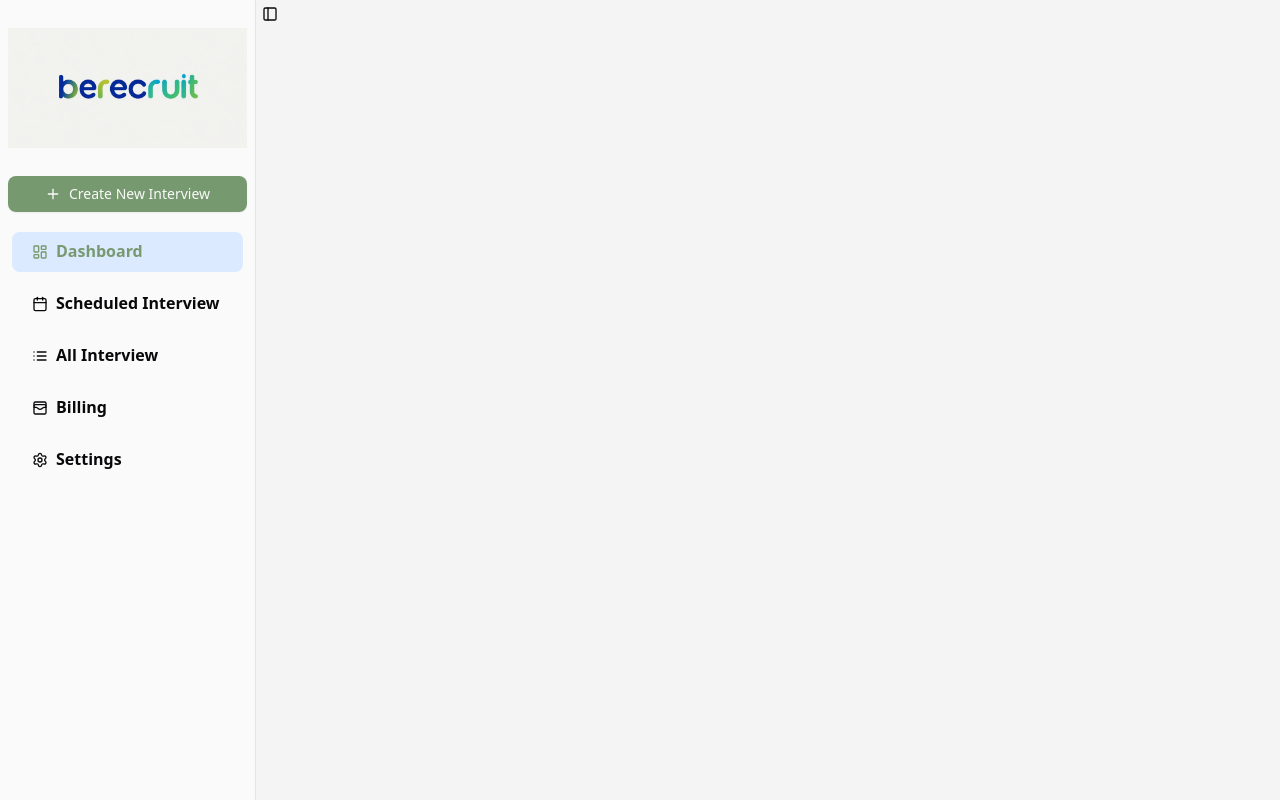
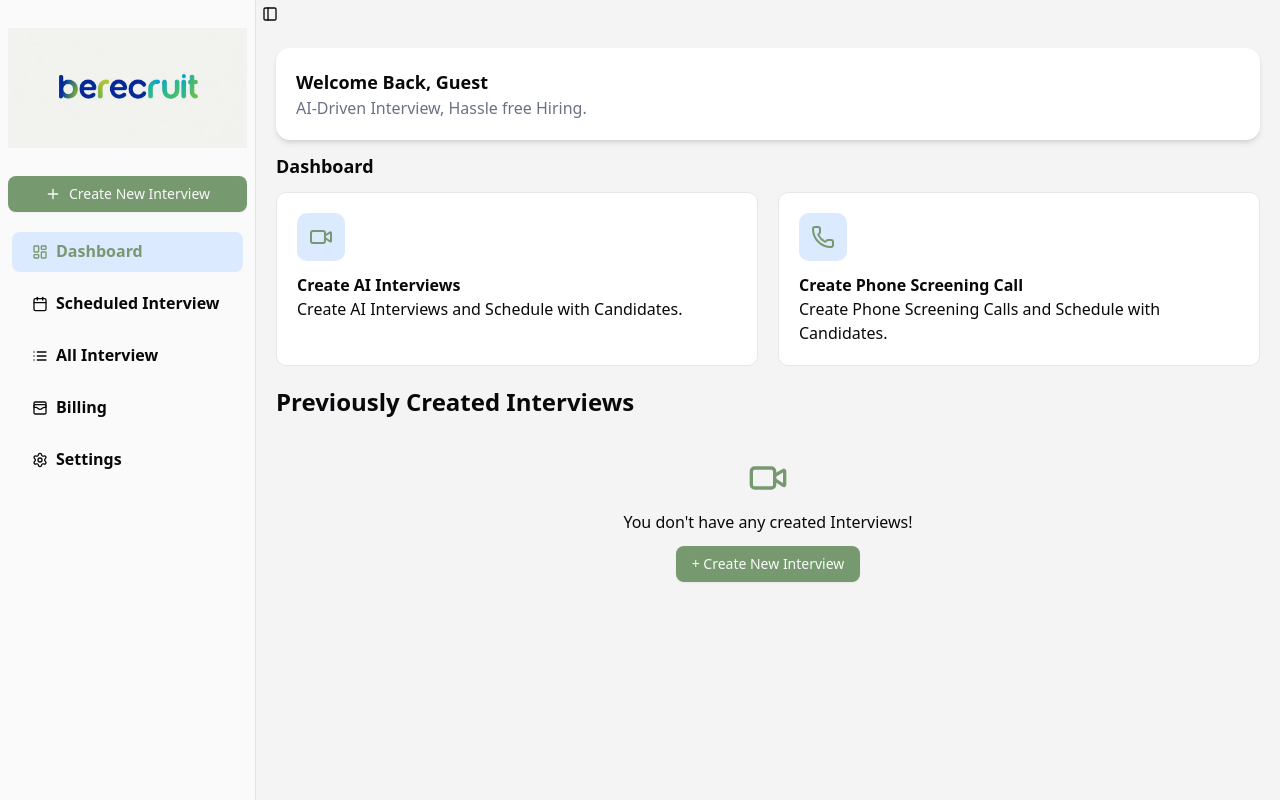
Before and after one commit to Sharanya-100/beRecruit, a Next.js app: page /dashboard in a window 1280 px wide. Built offline with nearby package versions, Linux system fonts and the light colour scheme; no server answers; the database is empty.

Commit message:
dashboard layout completed

```diff
--- /dev/null
+++ b/app/(main)/dashboard/_components/CreateOptions.jsx
@@ -0,0 +1,26 @@
+import { Phone, Video } from "lucide-react";
+import React from "react";
+
+function CreateOptions() {
+  return (
+    <div className="grid grid-cols-2 gap-5">
+      <div className="bg-white border border-gray-200 rounded-lg p-5">
+        <Video className="p-3 text-primary bg-blue-100 rounded-lg h-12 w-12 mb-3" />
+        <h2 className="font-bold">Create AI Interviews</h2>
+        <p className="text-grey-500">
+          Create AI Interviews and Schedule with Candidates.
+        </p>
+      </div>
+
+      <div className="bg-white border border-gray-200 rounded-lg p-5">
+        <Phone className="p-3 text-primary bg-blue-100 rounded-lg h-12 w-12 mb-3" />
+        <h2 className="font-bold">Create Phone Screening Call</h2>
+        <p className="text-grey-500">
+          Create Phone Screening Calls and Schedule with Candidates.
+        </p>
+      </div>
+    </div>
+  );
+}
+
+export default CreateOptions;
--- /dev/null
+++ b/app/(main)/dashboard/_components/LatestInterviewsList.jsx
@@ -0,0 +1,20 @@
+"use client"
+import { Button } from '@/components/ui/button';
+import { Camera, Video } from 'lucide-react';
+import React from 'react'
+import { useState } from 'react'
+function LatestInterviewsList() {
+    const [InterviewList,setInterviewList]=useState([]);
+      return (
+        <div className='my-5'>
+          <h2 className='font-bold text-2xl'>Previously Created Interviews</h2>
+         {InterviewList?.length==0 && <div className='p-5 flex flex-col gap-3 items-center mt-5'>
+               <Video className='h-10 w-10 text-primary '/>
+               <h2>You don't have any created Interviews!</h2>
+               <Button>+ Create New Interview</Button>
+          </div>}
+        </div>
+      );
+}
+
+export default LatestInterviewsList
--- a/app/(main)/dashboard/_components/WelcomeContainer.jsx
+++ b/app/(main)/dashboard/_components/WelcomeContainer.jsx
@@ -1,11 +1,25 @@
-import React from 'react'
+import React from "react";
+import { useUser } from "@/app/provider";
+import Image from "next/image";
 
 function WelcomeContainer() {
+  const { User } = useUser();
+
+  console.log("User in WelcomeContainer:", User);
+
   return (
-    <div>
-      <div><h1>Welcome Back,{user?.name}</h1></div>
+    <div className="bg-white p-5 rounded-xl flex justify-between items-center shadow-md">
+      <div >
+        <h1 className="text-lg font-bold">
+          Welcome Back, {User?.name || "Guest"}
+        </h1>
+        <h2 className="text-gray-500">
+          AI-Driven Interview, Hassle free Hiring.
+        </h2>
+      </div>
+     {User && <Image src={User?.picture } alt='userAvatar' width={40} height={40} className='rounded-full'/>}
     </div>
   );
 }
 
-export default WelcomeContainer
+export default WelcomeContainer;
--- a/app/(main)/dashboard/page.jsx
+++ b/app/(main)/dashboard/page.jsx
@@ -1,14 +1,19 @@
-
 "use client";
 import React from "react";
 import WelcomeContainer from "./_components/WelcomeContainer";
 import { useUser } from "@/app/provider";
+import CreateOptions from "./_components/CreateOptions";
+import LatestInterviewsList from "./_components/LatestInterviewsList";
 
 function Dashboard() {
-  const {user}=useUser();
+  const { User } = useUser();
   return (
     <div>
       <WelcomeContainer />
+      <h2 className="my-3 text-lg font-bold">Dashboard</h2>
+      <CreateOptions />
+      <LatestInterviewsList />
+
     </div>
   );
 }
--- a/app/(main)/layout.js
+++ b/app/(main)/layout.js
@@ -1,11 +1,11 @@
 import React from "react";
 import DashboardProvider from "./provider";
 
-function DashboardLayout({ Children }) {
+function DashboardLayout({ children }) {
   return (
     <div className="bg-secondary">
       <DashboardProvider>
-        <div className="p-5">{Children}</div>
+        <div className="p-5">{children}</div>
       </DashboardProvider>
     </div>
   );
--- a/app/(main)/provider.js
+++ b/app/(main)/provider.js
@@ -6,7 +6,7 @@ function DashboardProvider({ children }) {
   return (
     <SidebarProvider>
       <AppSidebar />
-      <div>
+      <div className="w-full">
         <SidebarTrigger />
         {children}
       </div>
--- a/app/layout.js
+++ b/app/layout.js
@@ -1,5 +1,6 @@
 import { Geist, Geist_Mono } from "next/font/google";
 import "./globals.css";
+import Provider from "./provider";
 
 const geistSans = Geist({
   variable: "--font-geist-sans",
@@ -22,7 +23,7 @@ export default function RootLayout({ children }) {
       <body
         className={`${geistSans.variable} ${geistMono.variable} antialiased`}
       >
-        {children}
+        <Provider>{children}</Provider>
       </body>
     </html>
   );
--- a/app/provider.jsx
+++ b/app/provider.jsx
@@ -1,7 +1,7 @@
 "use client";
-import { UserDetailContext } from "@/context/userDetailContext";
+import { UserDetailContext } from "@/context/UserDetailContext";
 import { supabase } from "@/services/supabaseClient";
-import React, { useEffect } from "react";
+import React, { useEffect, useState, useContext } from "react";
 
 function Provider({ children }) {
   const [User, setUser] = useState();
@@ -28,8 +28,8 @@ function Provider({ children }) {
           },
         ]);
         console.log(data);
+        setUser(data);
         return;
-        setUser(data);
       }
 
       setUser(Users[0]);
--- a/next.config.mjs
+++ b/next.config.mjs
@@ -1,4 +1,8 @@
 /** @type {import('next').NextConfig} */
-const nextConfig = {};
+const nextConfig = {
+  images: {
+    domains: ["lh3.googleusercontent.com"],
+  },
+};
 
 export default nextConfig;
```
